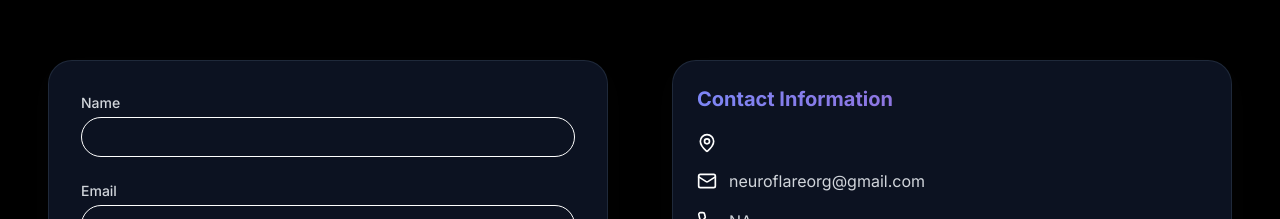
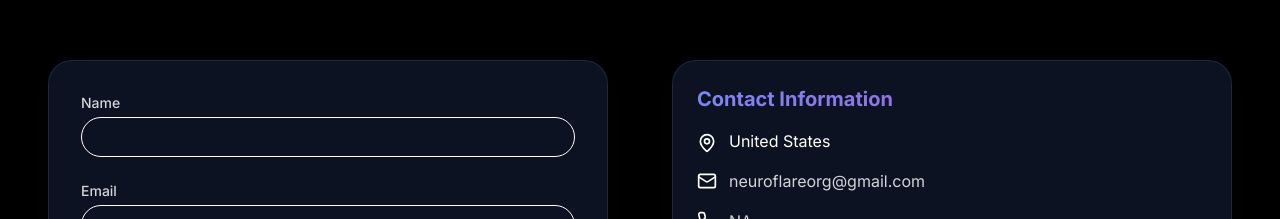
Before and after one commit to G-Hood/neuroflare, a Next.js app: page / in a window 1280 px wide. Shown: the part 5080-5299 px from the top of the page. Built offline with nearby package versions, Linux system fonts and the light colour scheme.

Commit message:
Added Country

```diff
--- a/components/contact.tsx
+++ b/components/contact.tsx
@@ -120,6 +120,7 @@ export default function Contact() {
                 <div className="flex items-start">
                   <MapPin className="h-5 w-5 text-primary mr-3 mt-1 flex-shrink-0" />
                   <div>
+                    United States
                     <p className="text-gray-300"></p>
                     <p className="text-gray-300"></p>
                   </div>
```
